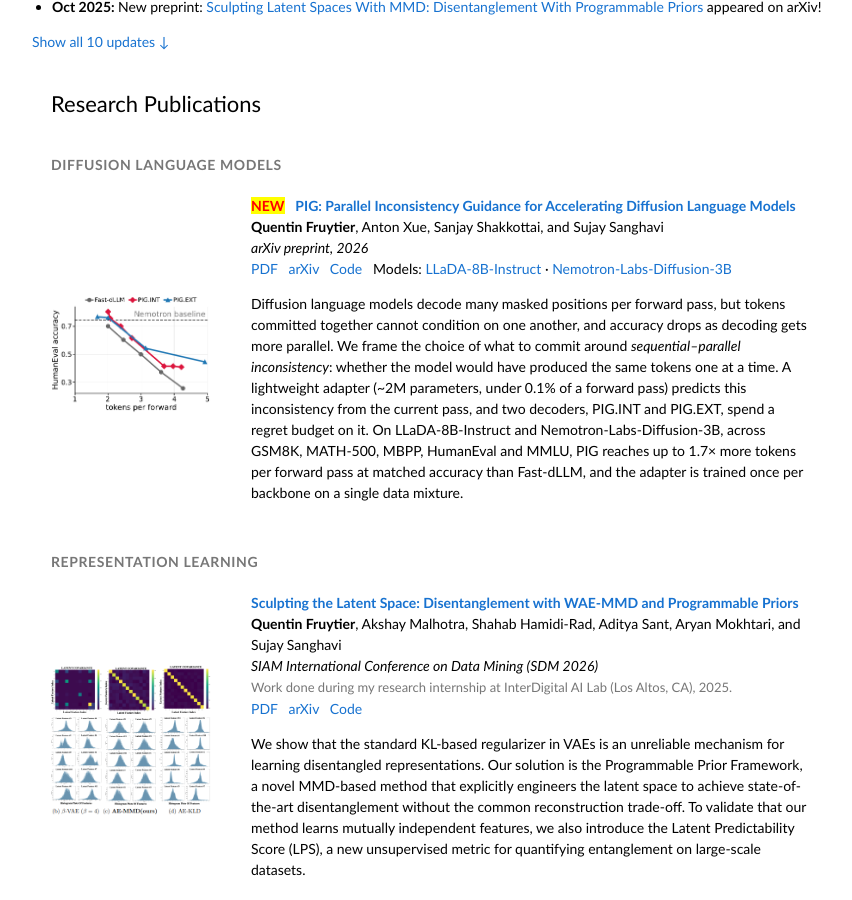
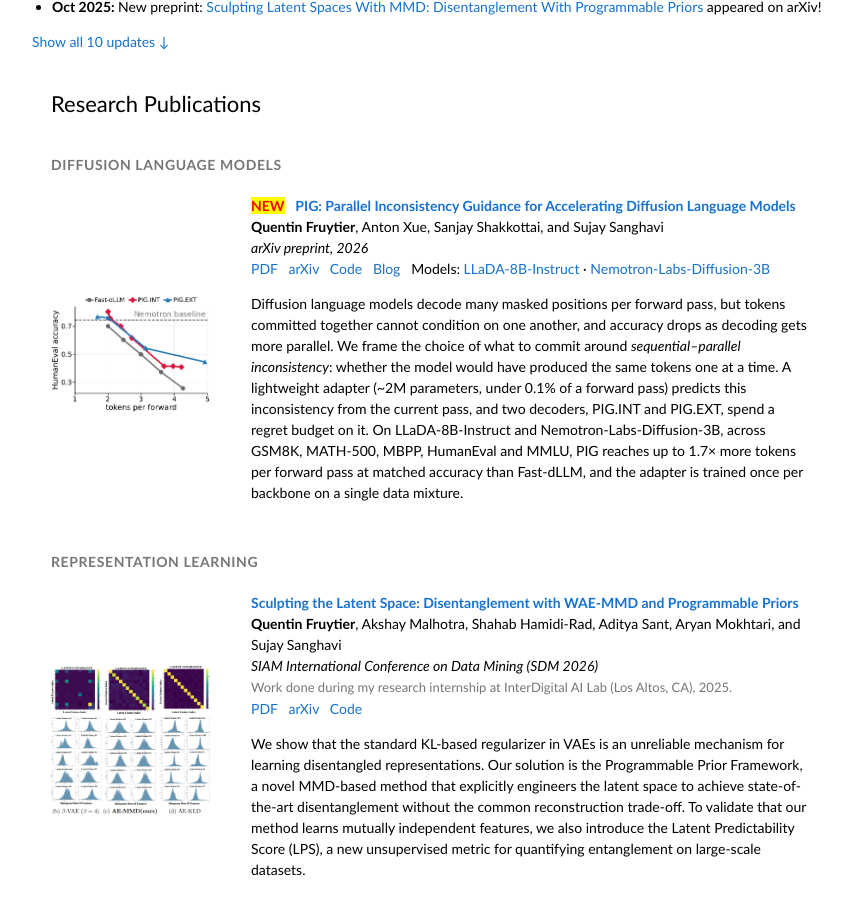
Before and after one commit to Quentin-Fruytier/Quentin-Fruytier.github.io, a Jekyll site: the page built from index.html, in a window 1280 px wide and 900 px high, scrolled down 1000 px. Shown: the whole window, without its empty margins (209-1061 px from the left). Built offline with Jekyll 4.4.1, drawn with Linux system fonts in a browser that asks for light colours.

Commit message:
Home: Blog link on the PIG publication entry
Co-Authored-By: Claude Fable 5.1 <noreply@anthropic.com>

```diff
--- a/index.html
+++ b/index.html
@@ -108,6 +108,7 @@ title: Home
               <a href="https://arxiv.org/pdf/2610.17375" target="_blank" rel="noopener noreferrer">PDF</a> &nbsp
               <a href="https://arxiv.org/abs/2610.17375">arXiv</a> &nbsp
               <a href="https://github.com/Quentin-Fruytier/PIG-DLM-release">Code</a> &nbsp
+              <a href="blog/pig-parallel-inconsistency-guidance/">Blog</a> &nbsp
               Models: <a href="https://huggingface.co/UT-IFML/LLaDA-8B-Instruct-PIG">LLaDA-8B-Instruct</a> &middot; <a href="https://huggingface.co/UT-IFML/Nemotron-Labs-Diffusion-3B-PIG">Nemotron-Labs-Diffusion-3B</a>
               <p></p>
               <p>
```
